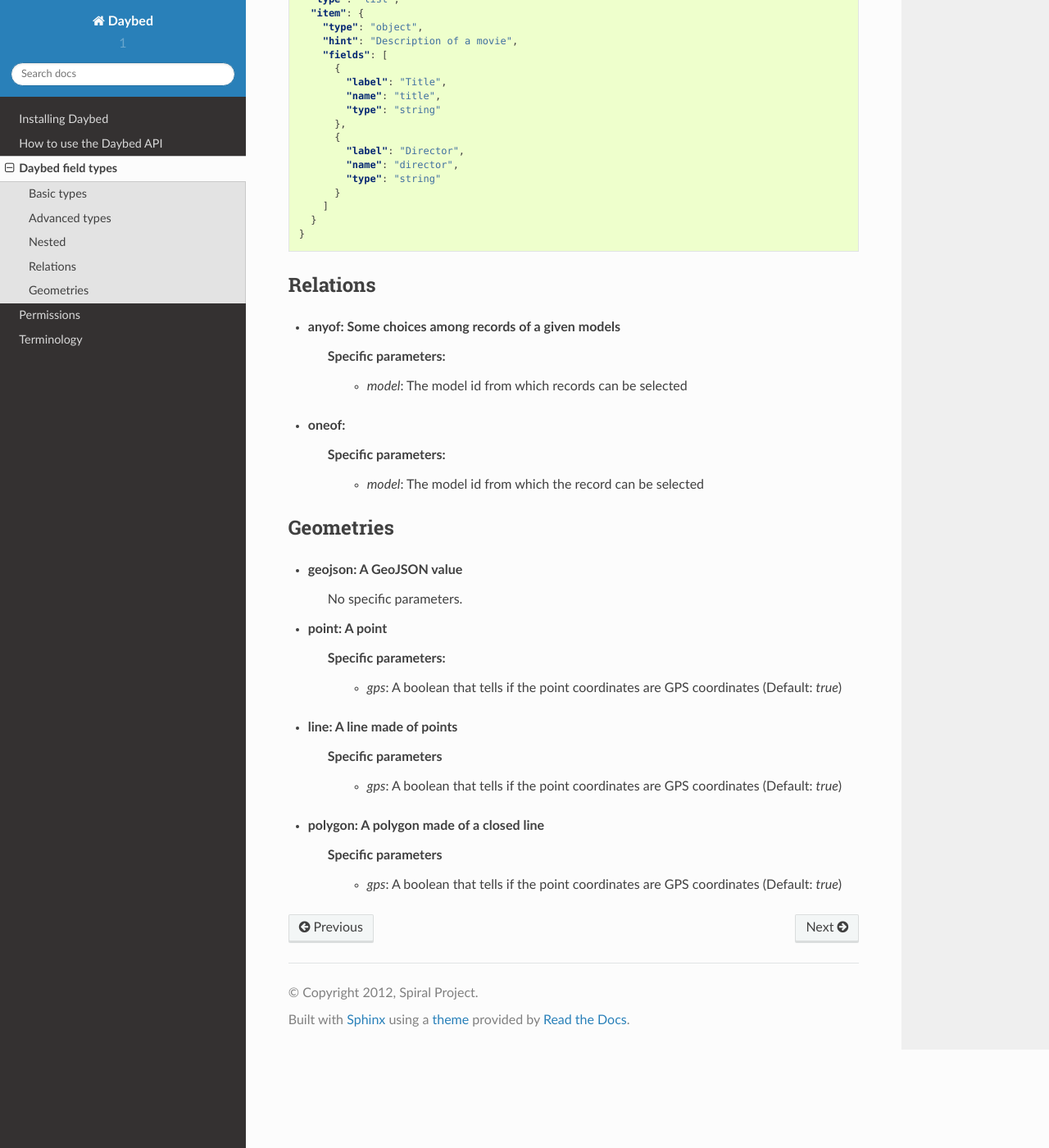
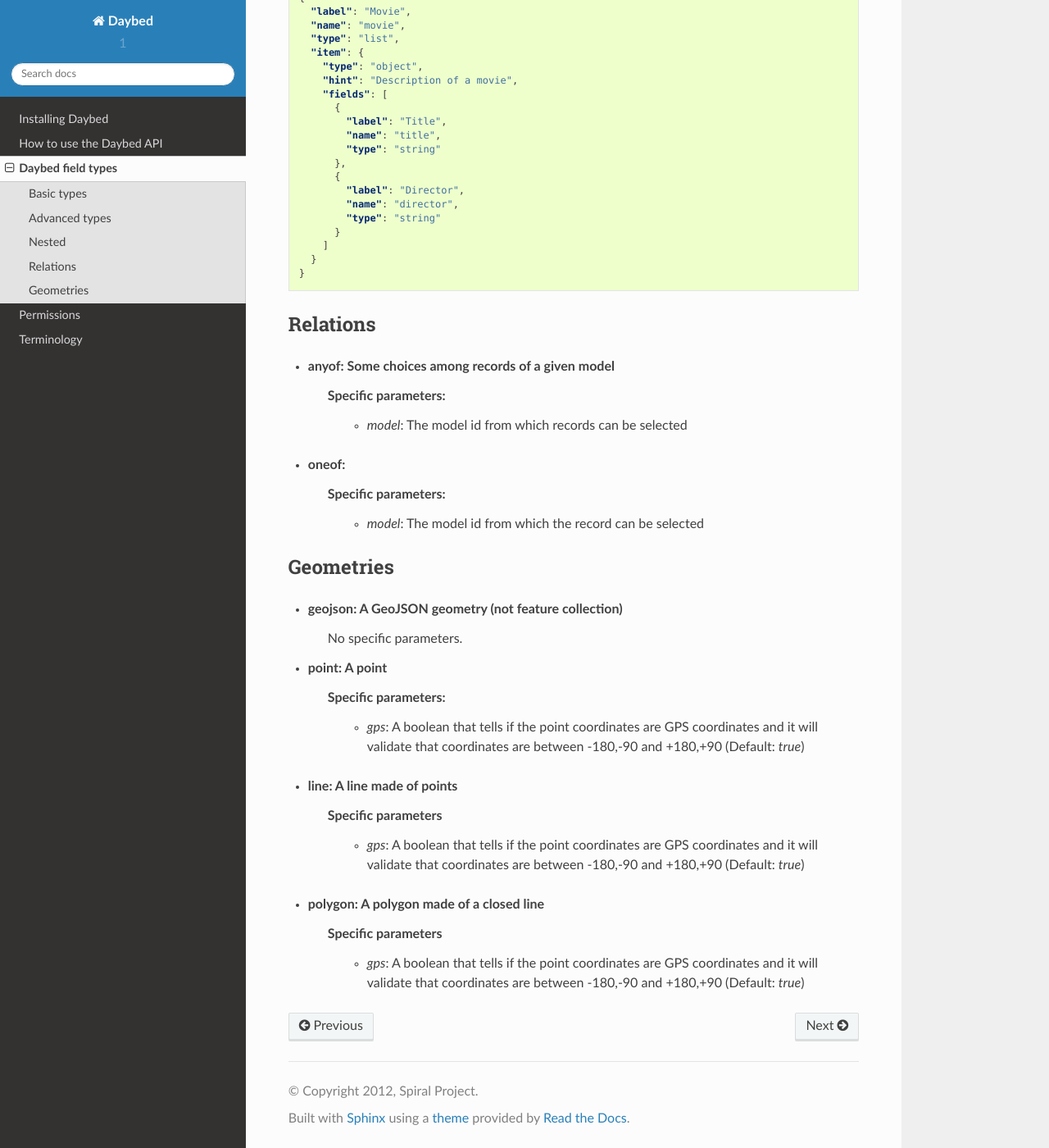
Before and after one commit to spiral-project/daybed, a Sphinx documentation site: the page built from docs/source/fieldtypes.rst, in a window 1280 px wide and 1400 px high, scrolled down 5235 px. Shown: the whole window at 82% size. Built offline with Sphinx 7.4.7 and the Read the Docs theme 2.0.0, drawn with Linux system fonts in a browser that asks for light colours; some of the changed text lies outside the part shown.

Commit message:
@leplatrem review.

```diff
--- a/docs/source/fieldtypes.rst
+++ b/docs/source/fieldtypes.rst
@@ -28,7 +28,7 @@
 * **decimal**: A decimal number
 * **boolean**: A boolean
 
-The transcription of a basic types field can look like:
+For example, when combining global properties and one of those basic field, it becomes:
 
 .. code-block:: json
 
@@ -88,6 +88,7 @@
        * *min*: An integer which is the minimum value of the field
        * *max*: An integer which is the maximum value of the field
 
+It will accept a value that is greater or equal to min and less than equal to max.
 
 .. code-block:: json
 
@@ -175,7 +176,7 @@
         ]
     }
 
-Then you just post you object like:
+Groups are ignored during validation, and records are posted like this:
 
 .. code-block:: json
 
@@ -193,12 +194,14 @@
     }
 
 
-   This can be use to add description between fields' groups for instance.
+   This can be use to add a description between fields' groups for instance.
+
+
 
 * **json**: A JSON value
     No specific parameters.
 
-    This can be used to store non validated JSON
+    This can be used to store valid JSON, fields type are not validated.
 
 .. code-block:: json
 
@@ -294,7 +297,7 @@
 Relations
 ---------
 
-* **anyof**: Some choices among records of a given models
+* **anyof**: Some choices among records of a given model
     **Specific parameters:**
        * *model*: The model id from which records can be selected
 
@@ -306,17 +309,17 @@
 Geometries
 ----------
 
-* **geojson**: A GeoJSON value
+* **geojson**: A GeoJSON geometry (not feature collection)
     No specific parameters.
 
 * **point**: A point
     **Specific parameters:**
-       * *gps*: A boolean that tells if the point coordinates are GPS coordinates (Default: *true*)
+       * *gps*: A boolean that tells if the point coordinates are GPS coordinates and it will validate that coordinates are between -180,-90 and +180,+90 (Default: *true*)
 
 * **line**: A line made of points
     **Specific parameters**
-       * *gps*: A boolean that tells if the point coordinates are GPS coordinates (Default: *true*)
+       * *gps*: A boolean that tells if the point coordinates are GPS coordinates and it will validate that coordinates are between -180,-90 and +180,+90  (Default: *true*)
 
 * **polygon**: A polygon made of a closed line
     **Specific parameters**
-       * *gps*: A boolean that tells if the point coordinates are GPS coordinates (Default: *true*)
+       * *gps*: A boolean that tells if the point coordinates are GPS coordinates and it will validate that coordinates are between -180,-90 and +180,+90  (Default: *true*)
```
Also changed, not shown: other parts of docs/source/fieldtypes.rst (+3 -3 lines).
